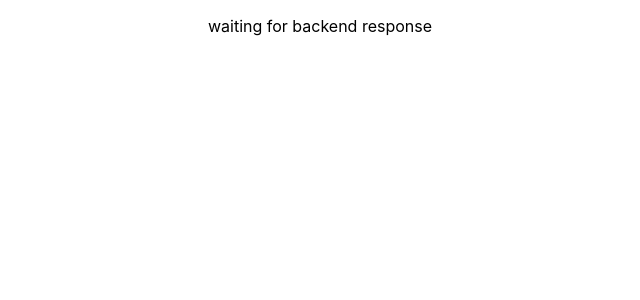
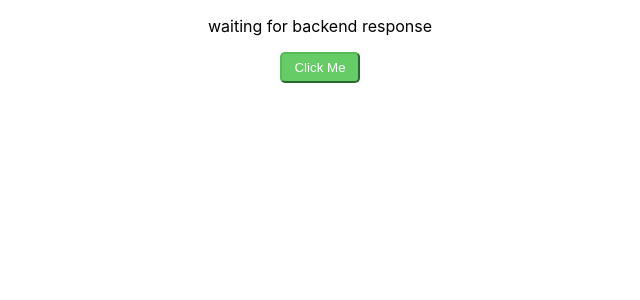
Before and after one commit to chingu-voyage7/Bears-Team-17, a React (Create React App) app in the folder client/: page / in a window 1280 px wide. Shown: the top 300 px of the page, without its empty margins (320-960 px from the left). Built offline with nearby package versions, Linux system fonts and the light colour scheme; no server answers.

Commit message:
use the PrimaryButton

```diff
--- a/client/src/App.js
+++ b/client/src/App.js
@@ -1,4 +1,5 @@
 import React, { Component } from 'react';
+import MyComponent from './MyComponent';
 
 class App extends Component {
   state = {
@@ -15,10 +16,15 @@ class App extends Component {
     const { testok } = this.state;
     return (
       <div className="App">
-        {testok
-          ? <p>backend is responding</p>
-          : <p>waiting for backend response</p>
-        }
+        <div>
+          {testok
+            ? <p>backend is responding</p>
+            : <p>waiting for backend response</p>
+          }
+        </div>
+        <div>
+          <MyComponent />
+        </div>
       </div>
     );
   }
--- a/client/src/MyComponent.js
+++ b/client/src/MyComponent.js
@@ -1,8 +1,15 @@
 import React from 'react';
+import PrimaryButton from './common/buttons/Primary';
+
+const onclick = () => {
+  console.log('clickety-click');
+};
 
 const MyComponent = () => (
   <div>
-    MyComponent Text
+    <PrimaryButton onClick={onclick} >
+      Click Me
+    </PrimaryButton>
   </div>
 );
 
--- a/client/src/index.css
+++ b/client/src/index.css
@@ -15,5 +15,7 @@ code {
 
 .App {
   display: flex;
+  flex-direction: column;
   justify-content: center;
+  align-items: center;
 }
```
